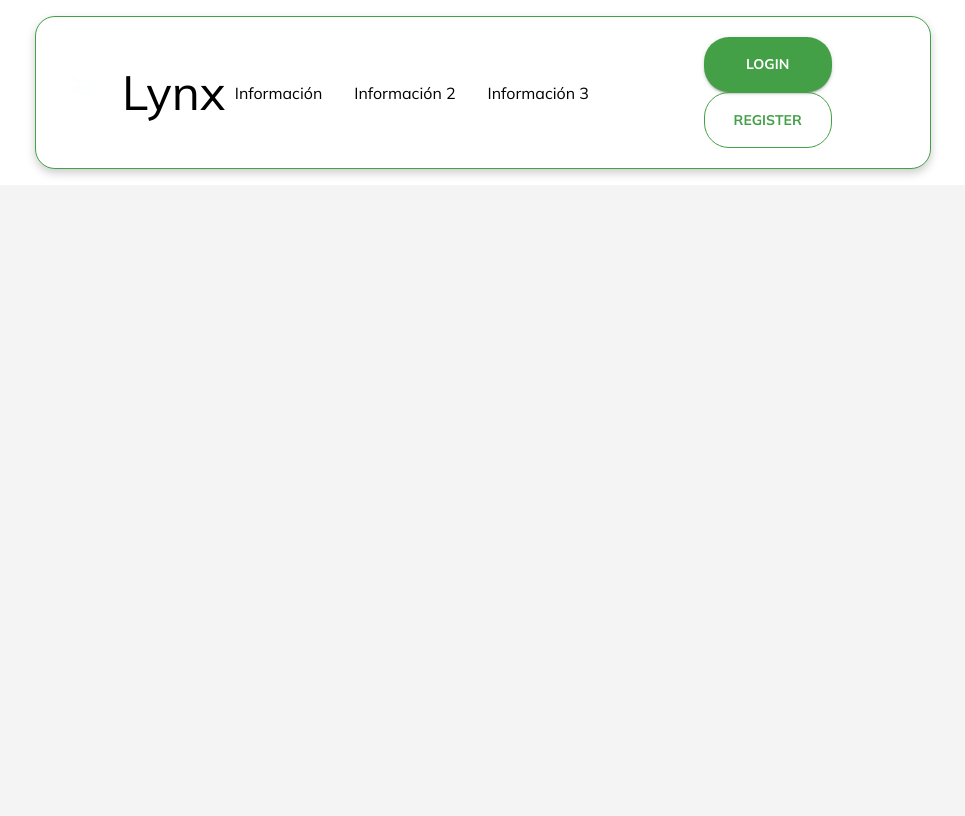
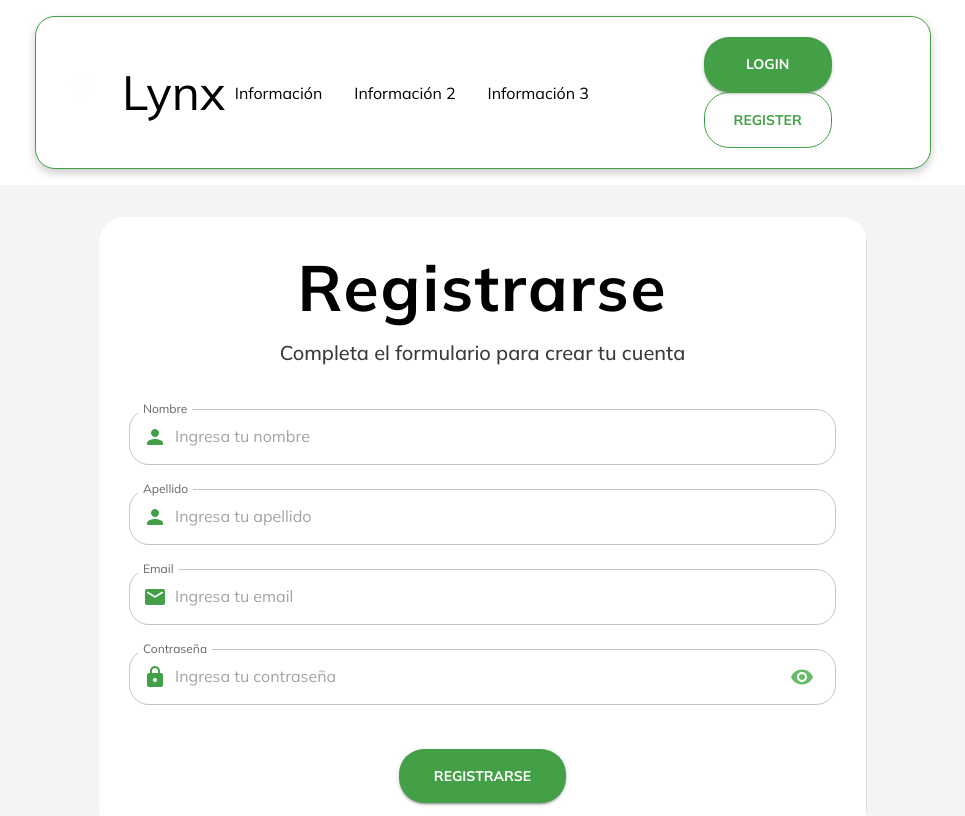
Before and after one commit to alkemyTech/BBVA-FS-W5-Front-S2, a React (Vite) app: page /signup in a window 1280 px wide. Shown: the top 816 px of the page, without its empty margins (157-1122 px from the left). Built offline with nearby package versions, Linux system fonts and the light colour scheme.

Commit message:
Formulario de Registro

```diff
--- a/index.html
+++ b/index.html
@@ -4,7 +4,7 @@
     <meta charset="UTF-8" />
     <link rel="icon" type="image/svg+xml" href="/vite.svg" />
     <meta name="viewport" content="width=device-width, initial-scale=1.0" />
-    <title>Vite + React</title>
+    <title>Wallet Lynx</title>
     <link href="https://fonts.googleapis.com/css2?family=Mulish:ital,wght@0,200..1000;1,200..1000&family=Plus+Jakarta+Sans:ital,wght@0,200..800;1,200..800&family=Ubuntu:wght@700&display=swap" rel="stylesheet">
   </head>
   <body>
--- a/src/App.jsx
+++ b/src/App.jsx
@@ -3,6 +3,7 @@ import reactLogo from './assets/react.svg'
 import viteLogo from '/vite.svg'
 import Login from './Components/Login'
 import Home from './Components/Home'
+import SignUp from './Components/SignUp/signUp'
 import Page from './Components/Material UI/Page'
 import {Routes, Route,} from 'react-router-dom';
 
@@ -17,6 +18,7 @@ function App() {
       <Routes>
           <Route path="/" element={<Login/>}/>
           <Route path="/home" element={<Home/>}/>
+          <Route path="/signup" element={<SignUp/>}/>
       </Routes>
     </Page>
   )
--- a/src/Components/Login/index.jsx
+++ b/src/Components/Login/index.jsx
@@ -1,28 +1,43 @@
 import React, { useState, useEffect } from "react";
-import { useNavigate } from "react-router-dom";
+import { useNavigate, useLocation } from "react-router-dom";
 import {
   TextField,
   Button,
   Typography,
   InputAdornment,
   IconButton,
+  Snackbar,
+  Alert
 } from "@mui/material";
-import fondo2 from "../../assets/img/fondo2.png";
 import Grid from "@mui/material/Grid2";
 import api from "../../services/api";
-import AuthService from "../../services/AuthService";
+import Notification from "../Notification/Notification";
 
 import LockRoundedIcon from "@mui/icons-material/LockRounded";
 import MailRoundedIcon from "@mui/icons-material/MailRounded";
-import Visibility from '@mui/icons-material/Visibility';
-import VisibilityOff from '@mui/icons-material/VisibilityOff';
+import Visibility from "@mui/icons-material/Visibility";
+import VisibilityOff from "@mui/icons-material/VisibilityOff";
 
 export default function Login() {
   const [email, setEmail] = useState("");
   const [password, setPassword] = useState("");
   const [error, setError] = useState(false);
   const [showPassword, setShowPassword] = useState(false);
+  const [successMessage, setSuccessMessage] = useState("");
+  const [loading, setLoading] = useState(false);
   const navigate = useNavigate();
+  const location = useLocation();
+  const [openSnackbar, setOpenSnackbar] = useState(false);
+  const [snackbarMessage, setSnackbarMessage] = useState("");
+  const [snackbarSeverity, setSnackbarSeverity] = useState("success");
+
+  useEffect(() => {
+    if (location.state?.success) {
+      setSnackbarMessage("Usuario creado con éxito");
+      setSnackbarSeverity("success");
+      setOpenSnackbar(true);
+    }
+  }, [location.state]);
 
   const handleLogin = async (e) => {
     e.preventDefault();
@@ -32,6 +47,7 @@ export default function Login() {
       localStorage.setItem("email", email);
       localStorage.setItem("nombre", response.data.nombre);
       localStorage.setItem("apellido", response.data.apellido);
+      localStorage.setItem("rol", response.data.rol);
       navigate("/home");
     } catch (error) {
       setError(true);
@@ -48,6 +64,7 @@ export default function Login() {
   };
 
   return (
+    <div>
       <Grid
         container
         sx={{
@@ -91,22 +108,26 @@ export default function Login() {
           >
             Por favor ingresa tus datos
           </Typography>
+          {successMessage && (
+            <Typography
+              variant="h6"
+              sx={{
+                color: "green",
+                marginBottom: "10px",
+                fontWeight: "bold",
+                textAlign: "center",
+              }}
+            >
+              {successMessage}
+            </Typography>
+          )}
           <form onSubmit={handleLogin}>
             <Grid container spacing={3}>
               <Grid item size={12}>
-              <Typography
-                variant="subtitle1"
-                sx={{
-                  marginBottom: "5px",
-                  color: "#616161",
-                  textAlign: "left",
-                }}
-              >
-                E-mail
-              </Typography>
                 <TextField
                   fullWidth
                   placeholder="Ingresa tu email"
+                  label="E-mail"
                   variant="outlined"
                   value={email}
                   onChange={(e) => setEmail(e.target.value)}
@@ -128,20 +149,11 @@ export default function Login() {
                 />
               </Grid>
               <Grid item size={12}>
-              <Typography
-                variant="subtitle1"
-                sx={{
-                  marginBottom: "5px",
-                  color: "#616161",
-                  textAlign: "left",
-                }}
-              >
-                Contraseña
-              </Typography>
                 <TextField
                   fullWidth
                   placeholder="Ingresa tu contraseña"
-                type={showPassword ? 'text' : 'password'}
+                  label="Contraseña"
+                  type={showPassword ? "text" : "password"}
                   variant="outlined"
                   value={password}
                   onChange={(e) => setPassword(e.target.value)}
@@ -149,14 +161,17 @@ export default function Login() {
                     input: {
                       startAdornment: (
                         <InputAdornment position="start">
-                        <LockRoundedIcon sx={{ color: "#43A047" }} /> {/* Cambié el verde aquí */}
+                          <LockRoundedIcon sx={{ color: "#43A047" }} />{" "}
+                          {/* Cambié el verde aquí */}
                         </InputAdornment>
                       ),
                       endAdornment: (
                         <InputAdornment position="end">
                           <IconButton
                             sx={{ color: "#66BB6A" }} // Cambié el verde aquí
-                          aria-label={showPassword ? 'hide password' : 'show password'}
+                            aria-label={
+                              showPassword ? "hide password" : "show password"
+                            }
                             onClick={handleClickShowPassword}
                             onMouseDown={handleMouseDownPassword}
                             edge="end"
@@ -174,18 +189,11 @@ export default function Login() {
                   }}
                   error={error}
                 />
+                {error && (
                   <Typography
-                variant="subtitle1"
-                sx={{
-                  marginBottom: "10px",
-                  color:"#43A047",
-                  textAlign: "right",
-                }}
+                    color="error"
+                    sx={{ marginTop: "20px", textAlign: "center" }}
                   >
-                Olvidé mi contraseña
-              </Typography>
-              {error && (
-                <Typography color="error" sx={{ marginTop: "20px", textAlign: "center" }}>
                     El usuario o la contraseña son incorrectos
                   </Typography>
                 )}
@@ -218,13 +226,19 @@ export default function Login() {
                 >
                   ¿No tienes cuenta? Crea una aquí
                 </Typography>
-
-
               </Grid>
             </Grid>
           </form>
         </Grid>
+      </Grid>
 
-    </Grid>
+      <Notification
+        openSnackbar={openSnackbar}
+        snackbarMessage={snackbarMessage}
+        snackbarSeverity={snackbarSeverity}
+        setOpenSnackbar={setOpenSnackbar}
+        loading={loading}
+      />
+    </div>
   );
 }
--- a/src/Components/Material UI/Header/index.jsx
+++ b/src/Components/Material UI/Header/index.jsx
@@ -96,7 +96,7 @@ export default function Header() {
           Logout
             </Button>
         ) : (
-          <Link to="/login" style={{ textDecoration: 'none' }}>
+          <Link to="/" style={{ textDecoration: 'none' }}>
             <Button
               type="submit"
               variant="contained"
--- /dev/null
+++ b/src/Components/Notification/Notification.jsx
@@ -0,0 +1,31 @@
+import React from "react";
+import { Snackbar, Alert, Backdrop, CircularProgress } from "@mui/material";
+
+const Notification = ({ openSnackbar, snackbarMessage, snackbarSeverity, setOpenSnackbar, loading }) => {
+  return (
+    <>
+      <Snackbar
+        open={openSnackbar}
+        autoHideDuration={6000}
+        onClose={() => setOpenSnackbar(false)}
+      >
+        <Alert
+          onClose={() => setOpenSnackbar(false)}
+          severity={snackbarSeverity}
+          sx={{ width: "100%" }}
+        >
+          {snackbarMessage}
+        </Alert>
+      </Snackbar>
+
+      <Backdrop
+        sx={{ color: "#fff", zIndex: (theme) => theme.zIndex.drawer + 1 }}
+        open={loading}
+      >
+        <CircularProgress color="inherit" />
+      </Backdrop>
+    </>
+  );
+};
+
+export default Notification;
--- /dev/null
+++ b/src/Components/SignUp/signUp.css
@@ -0,0 +1,29 @@
+.form-title {
+  margin-bottom: 10px;
+  text-align: center;
+  font-weight: bold;
+  font-size: 4rem;
+  letter-spacing: 2px;
+}
+
+.grid-container {
+  width: 60vw;
+  justify-content: center;
+  background-color: #ffffff;
+  text-align: center;
+  border-radius: 25px;
+  overflow: hidden;
+}
+
+.grid-item {
+  padding: 30px;
+  border-right: 1px solid #ddd;
+  display: flex;
+  flex-direction: column;
+  justify-content: space-evenly;
+}
+
+.error-message {
+  margin-top: 15px;
+  color: #f44336;
+}
--- /dev/null
+++ b/src/Components/SignUp/signUp.jsx
@@ -0,0 +1,231 @@
+import React, { useState } from "react";
+import { useNavigate } from "react-router-dom";
+import {
+  TextField,
+  Button,
+  Typography,
+  InputAdornment,
+  IconButton,
+  CircularProgress,
+  Backdrop,
+  Snackbar,
+  Alert
+} from "@mui/material";
+import Grid from "@mui/material/Grid2";
+import LockRoundedIcon from "@mui/icons-material/LockRounded";
+import MailRoundedIcon from "@mui/icons-material/MailRounded";
+import PersonRoundedIcon from "@mui/icons-material/PersonRounded";
+import Visibility from "@mui/icons-material/Visibility";
+import VisibilityOff from "@mui/icons-material/VisibilityOff";
+import api from "../../services/api";
+import "./SignUp.css";
+import Notification from "../Notification/Notification";
+
+const initialFormData = {
+  firstName: "",
+  lastName: "",
+  email: "",
+  password: "",
+};
+
+export default function SignUp() {
+  const [formData, setFormData] = useState(initialFormData);
+  const [error, setError] = useState({});
+  const [showPassword, setShowPassword] = useState(false);
+  const [loading, setLoading] = useState(false);
+  const navigate = useNavigate();
+  const [openSnackbar, setOpenSnackbar] = useState(false);
+  const [snackbarMessage, setSnackbarMessage] = useState("");
+  const [snackbarSeverity, setSnackbarSeverity] = useState("success");
+
+  const handleChange = (e) => {
+    const { name, value } = e.target;
+    setFormData((prev) => ({ ...prev, [name]: value }));
+  };
+
+  const validate = () => {
+    const errors = {};
+    if (!formData.firstName) errors.firstName = "El nombre es obligatorio";
+    if (!formData.lastName) errors.lastName = "El apellido es obligatorio";
+    if (!formData.email) {
+      errors.email = "El email es obligatorio";
+    } else if (
+      !/^[A-Z0-9._%+-]+@[A-Z0-9.-]+\.[A-Z]{2,}$/i.test(formData.email)
+    ) {
+      errors.email = "Debe ser un email válido";
+    }
+    if (!formData.password) {
+      errors.password = "La contraseña es obligatoria";
+    } else if (
+      !/^(?=.*[A-Z])(?=.*[a-z])(?=.*\d).{8,}$/.test(formData.password)
+    ) {
+      errors.password =
+        "La contraseña debe tener al menos 8 caracteres, una mayúscula, un número y un signo especial.";
+    }
+    return errors;
+  };
+
+  const handleSubmit = async (e) => {
+    e.preventDefault();
+    const errors = validate();
+    if (Object.keys(errors).length > 0) {
+      setError(errors);
+      return;
+    }
+
+    setLoading(true);
+
+    try {
+      await api.post("/auth/register", formData);
+      setLoading(false);
+      navigate("/", { state: { success: true } }); // Redirigir al login
+    } catch (err) {
+      setLoading(false);
+      const errorMessage = err.response
+        ? err.response.data.message
+        : "No se pudo conectar al servidor. Intente nuevamente.";
+        setSnackbarMessage(errorMessage);
+        setSnackbarSeverity("error");
+        setOpenSnackbar(true);
+    }
+  };
+
+  const handleClickShowPassword = () => setShowPassword((prev) => !prev);
+  const handleMouseDownPassword = (event) => event.preventDefault();
+
+  return (
+    <div>
+    <Grid container spacing={3} direction="column" class="grid-container">
+      <Grid item class="grid-item">
+        <Typography class="form-title">Registrarse</Typography>
+        <Typography
+          variant="h6"
+          sx={{
+            marginBottom: "40px",
+            textAlign: "center",
+            color: "#3A3A3A",
+          }}
+        >
+          Completa el formulario para crear tu cuenta
+        </Typography>
+        <form onSubmit={handleSubmit}>
+          <Grid container spacing={3} direction="column">
+            {[{
+              name: "firstName",
+              label: "Nombre",
+              placeholder: "Ingresa tu nombre",
+              icon: <PersonRoundedIcon sx={{ color: "#43A047" }} />,
+              error: error.firstName,
+              helperText: error.firstName,
+            }, {
+              name: "lastName",
+              label: "Apellido",
+              placeholder: "Ingresa tu apellido",
+              icon: <PersonRoundedIcon sx={{ color: "#43A047" }} />,
+              error: error.lastName,
+              helperText: error.lastName,
+            }, {
+              name: "email",
+              label: "Email",
+              placeholder: "Ingresa tu email",
+              icon: <MailRoundedIcon sx={{ color: "#43A047" }} />,
+              error: error.email,
+              helperText: error.email,
+            }, {
+              name: "password",
+              label: "Contraseña",
+              placeholder: "Ingresa tu contraseña",
+              type: showPassword ? "text" : "password",
+              icon: <LockRoundedIcon sx={{ color: "#43A047" }} />,
+              endAdornment: (
+                <IconButton
+                  sx={{ color: "#66BB6A" }}
+                  onClick={handleClickShowPassword}
+                  onMouseDown={handleMouseDownPassword}
+                >
+                  {showPassword ? <VisibilityOff /> : <Visibility />}
+                </IconButton>
+              ),
+              error: error.password,
+              helperText: error.password,
+            }].map(({
+              name,
+              label,
+              placeholder,
+              icon,
+              endAdornment,
+              error,
+              helperText,
+              type
+            }, index) => (
+              <Grid item xs={12} key={index}>
+                <TextField
+                  fullWidth
+                  name={name}
+                  type={type}
+                  label={label}
+                  placeholder={placeholder}
+                  variant="outlined"
+                  value={formData[name]}
+                  onChange={handleChange}
+                  error={!!error}
+                  helperText={helperText}
+                  slotProps={{
+                    input: {
+                      startAdornment: (
+                        <InputAdornment position="start">
+                          {icon}
+                        </InputAdornment>
+                      ),
+                      endAdornment: endAdornment && (
+                        <InputAdornment position="end">
+                          {endAdornment}
+                        </InputAdornment>
+                      ),
+                    },
+                  }}
+                  sx={{
+                    "& .MuiOutlinedInput-root": { borderRadius: "20px" },
+                  }}
+                />
+              </Grid>
+            ))}
+            <Grid item xs={12}>
+              <Button
+                type="submit"
+                variant="contained"
+                sx={{
+                  marginTop: "20px",
+                  background: "#43A047",
+                  padding: "15px 35px",
+                  borderRadius: "25px",
+                  fontWeight: "bold",
+                }}
+              >
+                {loading ? (
+                  <CircularProgress size={24} sx={{ color: "white" }} />
+                ) : (
+                  "Registrarse"
+                )}
+              </Button>
+              {error.general && (
+                <Typography color="error" class="error-message">
+                  {error.general}
+                </Typography>
+              )}
+            </Grid>
+          </Grid>
+        </form>
+      </Grid>
+    </Grid>
+
+    <Notification
+        openSnackbar={openSnackbar}
+        snackbarMessage={snackbarMessage}
+        snackbarSeverity={snackbarSeverity}
+        setOpenSnackbar={setOpenSnackbar}
+        loading={loading}
+      />
+    </div>
+  );
+}
```
Lines whose indentation alone changed are shown as unchanged.
